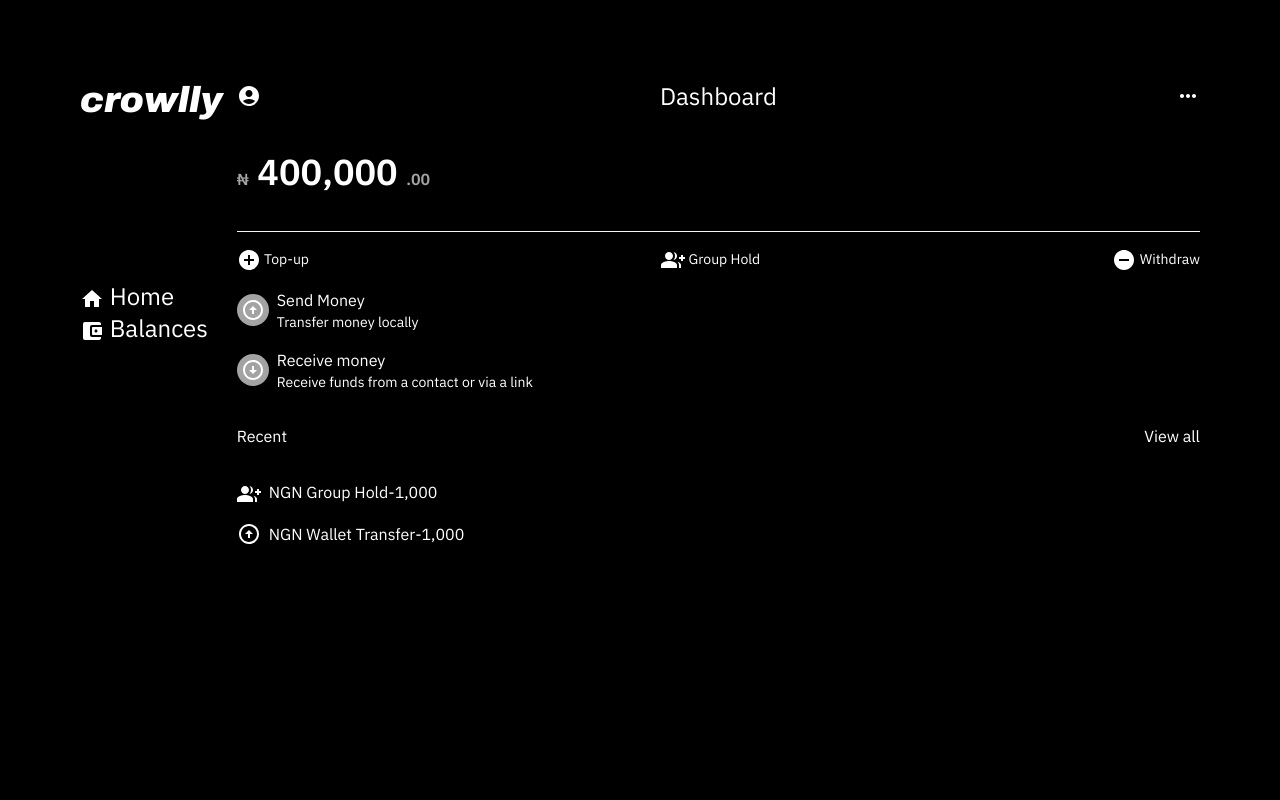
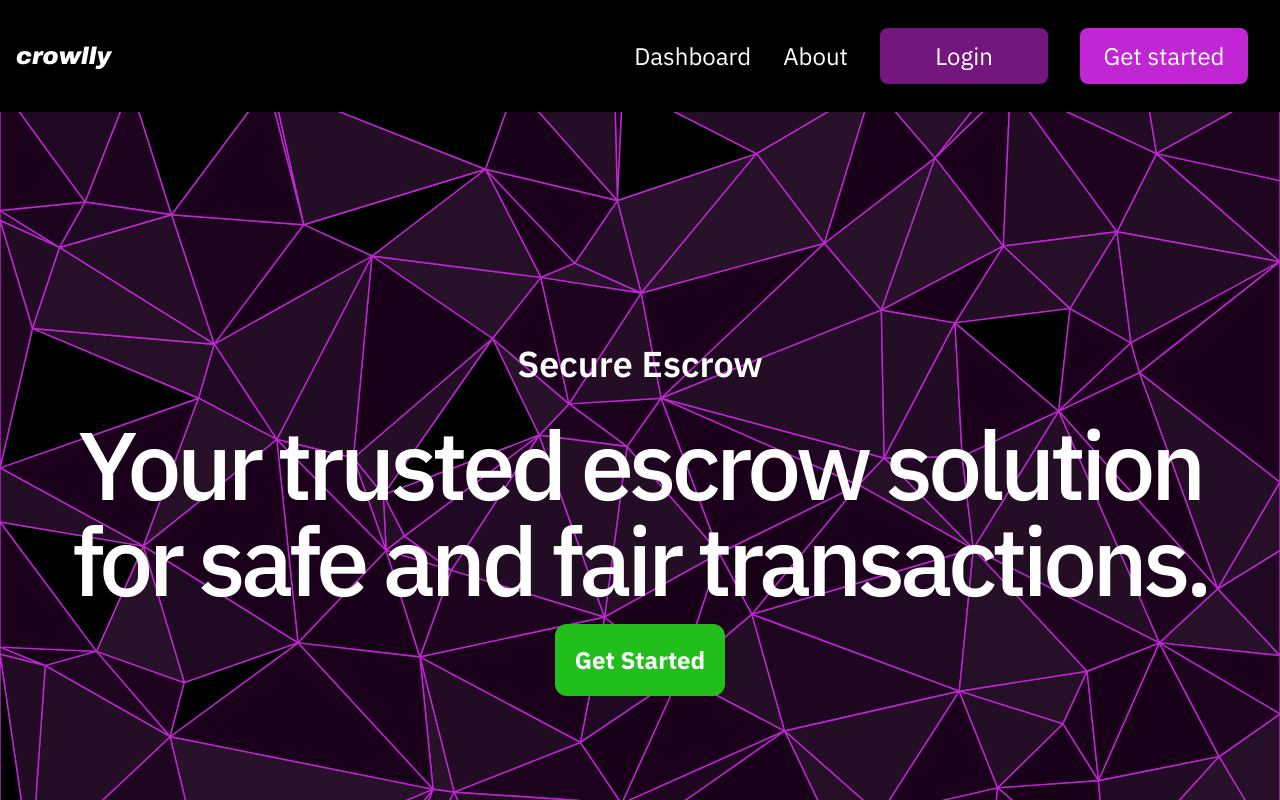
Before and after one commit to Jejovanni/crowlly, a React (Vite) app: page /dashboard in a window 1280 px wide. Shown: the top 800 px of the page. Built offline with nearby package versions, Linux system fonts and the light colour scheme; no server answers; the database is empty.

Commit message:
still fixing vercel 404

```diff
--- a/src/App.jsx
+++ b/src/App.jsx
@@ -1,78 +1,18 @@
-import React, { useState } from 'react'
-import { AiOutlineMenu, AiOutlineClose } from 'react-icons/ai'
-import { Button } from '@mui/material'
-import { Link } from 'react-router-dom'
+import React from 'react'
+import Nav from './components/Nav'
+import Home from './Home'
+import Footer from './Footer'
 
 function App() {
-  const [nav, setNav] = useState(true)
 
-  const handleNav = () => {
-    setNav(!nav)
-  }
   return (
-    <>
-      <div class="bg-black  " >
-        <nav className=' flex justify-between px-4 mx-auto max-w-[1640px] h-28 items-center text-2xl text-white ' >
 
-          <Link to="/" alt="Crowlly logo" className='logo'> crowlly </Link>
+    <div className="bg-black  " >
+      <Nav />
+      <Home />
+      <Footer />
+    </div>
 
-          <div className=' items-center hidden lg:flex justify-between max-w-[76em]'>
-            <div >
-              <ul className=' flex'>
-                <li className=' p-4 '> <Link to="/dashboard"> Dashboard</Link></li>
-                <li className=' p-4'> <Link to="/about"> About</Link></li>
-              </ul>
-            </div>
-            <div>
-              <ul className=' flex'>
-                <li className=' p-4'> <button className=' bg-fuchsia-600 hover:bg-fuchsia-600 bg-opacity-60 rounded-lg min-w-[10.5rem] min-h-[3.5rem]'> <Link to="/signup"> Login</Link></button></li>
-                <li className=' p-4'> <button className=' bg-fuchsia-600 hover:bg-fuchsia-500 rounded-lg min-w-[10.5rem] min-h-[3.5rem]'> <Link to="/register">Get started</Link></button></li>
-              </ul>
-            </div>
-          </div>
-
-          <div onClick={handleNav} className='block md:hidden'>
-            {!nav ? <AiOutlineClose size={30} /> : <AiOutlineMenu size={30} />}
-
-          </div>
-
-          <div className={!nav ? 'flex flex-col fixed left-0 top-0 min-h-[100vh] w-[75%] border-r-gray-500 bg-zinc-950 justify-between items-center ease-in-out duration-500  ' : 'fixed left-[-100%]'}  >
-            <div >
-              <ul className=' flex flex-col p-7'>
-                <li className=' p-4'> <Link to="/dashboard"> Dashboard</Link></li>
-                <li className=' p-4 '> <Link to="/about"> About</Link></li>
-              </ul>
-            </div>
-            <div>
-              <ul className=' flex flex-col'>
-                <li className=' p-4'> <button className=' bg-fuchsia-600 hover:bg-fuchsia-600 bg-opacity-60 rounded-lg min-w-[10.5rem] min-h-[3.5rem]'> <Link to="/login"> Login</Link></button></li>
-                <li className=' p-4'> <button className=' bg-fuchsia-600 hover:bg-fuchsia-500 rounded-lg min-w-[10.5rem] min-h-[3.5rem]'> <Link to="/register">Get started</Link></button></li>
-              </ul>
-            </div>
-
-          </div>
-        </nav>
-
-        <div className=' min-h-screen flex flex-col justify-center items-start md:items-center bg-hero-pattern bg-center bg-no-repeat bg-cover lazy' >
-          <h1 className=' text-white text-3xl text-left md:text-center font-semibold md:text-4xl  p-4 '>Secure Escrow</h1>
-          <h3 className='text-white text-5xl text-left md:text-center  md:text-6xl lg:text-8xl lg:mx-10 tracking-tight font-medium p-4  ' >Your trusted escrow solution for safe and fair transactions.</h3>
-          <div className=' bg-[#22be1c] font-bold p-5 mx-5 justify-center text-2xl min-w-[150px] flex  rounded-xl '>Get Started</div>
-        </div>
-        <div className=' min-h-[80vh] flex flex-col justify-center items-center'>
-          <h3 className='text-white text-5xl text-center md:text-6xl lg:text-8xl  tracking-tight font-medium p-4 lg:mx-40 '>Crowlly is a secure and reliable solution for transactions involving multiple parties</h3>
-        </div>
-        <div className="min-h-[80vh] flex flex-col justify-center items-center">
-        <h3 className='text-white text-5xl text-center  md:text-6xl lg:text-8xl  tracking-tight font-medium p-4 lg:mx-40 '> A seamless and transparent escrow service</h3>
-        </div>
-        <div className="min-h-[80vh] flex flex-col justify-center items-center">
-          <h3 className='text-white text-5xl text-center  md:text-6xl lg:text-8xl  tracking-tight font-medium p-4 lg:mx-40 '>Safe and fair financial transactions.</h3>
-        </div>
-        <div className=' text-white min-h-[39px] flex justify-between items-center font-mono p-9'>
-          <Link href="/" alt="Crowlly logo" className='logo'> crowlly </Link>
-          <p className=' text-lg md:text-2xl mx-4 text-center'> &copy;2023 Crowlly </p>
-        </div>
-      </div>
-    </>
   )
 }
 
--- /dev/null
+++ b/src/Footer.jsx
@@ -0,0 +1,15 @@
+import React from 'react'
+import { Link } from 'react-router-dom'
+
+function Footer() {
+  return (
+    <div>
+          <div className=' text-white min-h-[39px] flex justify-between items-center font-mono p-9'>
+              <Link to="/" alt="Crowlly logo" className='logo'> crowlly </Link>
+              <p className=' text-lg md:text-2xl mx-4 text-center'> &copy;2023 Crowlly </p>
+          </div>
+    </div>
+  )
+}
+
+export default Footer
--- /dev/null
+++ b/src/Home.jsx
@@ -0,0 +1,25 @@
+import React from 'react'
+
+function Home() {
+  return (
+    <div>
+          <div className=' min-h-screen flex flex-col justify-center items-start md:items-center bg-hero-pattern bg-center bg-no-repeat bg-cover lazy' >
+              <h1 className=' text-white text-3xl text-left md:text-center font-semibold md:text-4xl  p-4 '>Secure Escrow</h1>
+              <h3 className='text-white text-5xl text-left md:text-center  md:text-6xl lg:text-8xl lg:mx-10 tracking-tighter font-medium p-4  ' >Your trusted escrow solution for safe and fair transactions.</h3>
+              <div className=' bg-[#22be1c] font-bold p-5 mx-5 justify-center text-2xl min-w-[150px] flex  rounded-xl '>Get Started</div>
+          </div>
+          <div className=' min-h-[80vh] flex flex-col justify-center items-center'>
+              <h3 className='text-white text-5xl text-center md:text-6xl lg:text-8xl  tracking-tight font-medium p-4 lg:mx-40 '>Crowlly is a secure and reliable solution for transactions involving multiple parties</h3>
+          </div>
+          <div className="min-h-[80vh] flex flex-col justify-center items-center">
+              <h3 className='text-white text-5xl text-center  md:text-6xl lg:text-8xl  tracking-tight font-medium p-4 lg:mx-40 '> A seamless and transparent escrow service</h3>
+          </div>
+          <div className="min-h-[80vh] flex flex-col justify-center items-center">
+              <h3 className='text-white text-5xl text-center  md:text-6xl lg:text-8xl  tracking-tight font-medium p-4 lg:mx-40 '>Safe and fair financial transactions.</h3>
+          </div>
+
+    </div>
+  )
+}
+
+export default Home
--- /dev/null
+++ b/src/components/Nav.jsx
@@ -0,0 +1,60 @@
+import React, { useState } from 'react'
+import { Link, NavLink } from 'react-router-dom'
+import { AiOutlineMenu, AiOutlineClose } from 'react-icons/ai'
+
+
+
+function Nav() {
+    const [nav, setNav] = useState(true)
+
+    const handleNav = () => {
+        setNav(!nav)
+    }
+  return (
+    <div>
+          <nav className=' flex justify-between px-4 mx-auto max-w-[1640px] h-28 items-center text-2xl text-white ' >
+
+              <Link to="/" alt="Crowlly logo" className='logo'> crowlly </Link>
+
+              <div className=' items-center hidden lg:flex justify-between max-w-[76em]'>
+                  <div >
+                      <ul className=' flex'>
+                          <li className=' p-4 '> <NavLink to="/dashboard"> Dashboard</NavLink></li>
+                          <li className=' p-4'> <NavLink to="/about"> About</NavLink></li>
+                      </ul>
+                  </div>
+                  <div>
+                      <ul className=' flex'>
+                          <li className=' p-4'> <button className=' bg-fuchsia-600 hover:bg-fuchsia-600 bg-opacity-60 rounded-lg min-w-[10.5rem] min-h-[3.5rem]'> <Link to="/signup"> Login</Link></button></li>
+                          <li className=' p-4'> <button className=' bg-fuchsia-600 hover:bg-fuchsia-500 rounded-lg min-w-[10.5rem] min-h-[3.5rem]'> <Link to="/register">Get started</Link></button></li>
+                      </ul>
+                  </div>
+              </div>
+
+              <div onClick={handleNav} className='block md:hidden'>
+                  {!nav ? <AiOutlineClose size={30} /> : <AiOutlineMenu size={30} />}
+
+              </div>
+
+              <div className={!nav ? 'flex flex-col fixed left-0 top-0 min-h-[100vh] w-[75%] border-r-gray-500 bg-zinc-950 justify-between items-center ease-in-out duration-500  ' : 'fixed left-[-100%]'}  >
+                  <div >
+                      <ul className=' flex flex-col p-7'>
+                          <li className=' p-4'> <NavLink to="/dashboard"> Dashboard</NavLink></li>
+                          <li className=' p-4 '> <NavLink to="/about"> About</NavLink></li>
+                      </ul>
+                  </div>
+                  <div>
+                      <ul className=' flex flex-col'>
+                          <li className=' p-4'> <button className=' bg-fuchsia-600 hover:bg-fuchsia-600 bg-opacity-60 rounded-lg min-w-[10.5rem] min-h-[3.5rem]'> <Link to="/login"> Login</Link></button></li>
+                          <li className=' p-4'> <button className=' bg-fuchsia-600 hover:bg-fuchsia-500 rounded-lg min-w-[10.5rem] min-h-[3.5rem]'> <Link to="/register">Get started</Link></button></li>
+                      </ul>
+                  </div>
+
+              </div>
+          </nav>
+
+    </div>
+  )
+}
+
+export default Nav
--- /dev/null
+++ b/src/layouts/RootLayouts.jsx
@@ -0,0 +1,13 @@
+import { NavLink, Outlet } from "react-router-dom"
+import App from "../App"
+
+function RootLayouts() {
+  return (
+    <div className="root-layout">
+        <App/>
+<Outlet/>
+    </div>
+  )
+}
+
+export default RootLayouts
--- a/src/main.jsx
+++ b/src/main.jsx
@@ -1,13 +1,18 @@
 import React from 'react'
+import { createBrowserRouter, createRoutesFromElements, Route, RouterProvider } from 'react-router-dom'
+
+import ReactDOM from 'react-dom/client'
+import './index.css'
+// Pages
 import App from './App.jsx'
-import './index.css'
-import Register from './Register.jsx';
-import ReactDOM from 'react-dom/client'
-import { createBrowserRouter, createRoutesFromElements, Route, RouterProvider } from 'react-router-dom'
-import { initializeApp } from 'firebase/app';
+import Home from './Home'
 import Dashboard from './Dashboard.jsx'
 import Signup from './Signup.jsx'
 import About from './About.jsx'
+import Register from './Register.jsx';
+//Layouts
+import RootLayouts from './layouts/RootLayouts.jsx';
+import { initializeApp } from 'firebase/app';
 import { collection, getDocs, getFirestore } from "firebase/firestore";
 
 const firebaseConfig = {
@@ -44,11 +49,12 @@ getDocs(colRef)
 
 const router = createBrowserRouter(
   createRoutesFromElements(
-    <Route>
+    <Route path='/' element={<RootLayouts />} >
       <Route path="/" element={<App />} />  {/* Home */}
-      <Route path='/signup' elemenet={<Signup/>} />
-      <Route exact path="/register" element={<Register/>} />
-      <Route path='/dashboard' element={<Dashboard/>} />
+      <Route path='/about' element={<About />} />
+      <Route path='/signup' elemenet={<Signup />} />
+      <Route exact path="/register" element={<Register />} />
+      <Route path='/dashboard' element={<Dashboard />} />
     </Route>
     // [
     //   {
@@ -76,7 +82,7 @@ const router = createBrowserRouter(
     //     element: <Login />,
     //   },
     // ]
-    ));
+  ));
 
 ReactDOM.createRoot(document.getElementById('root')).render(
   <React.StrictMode>
```
